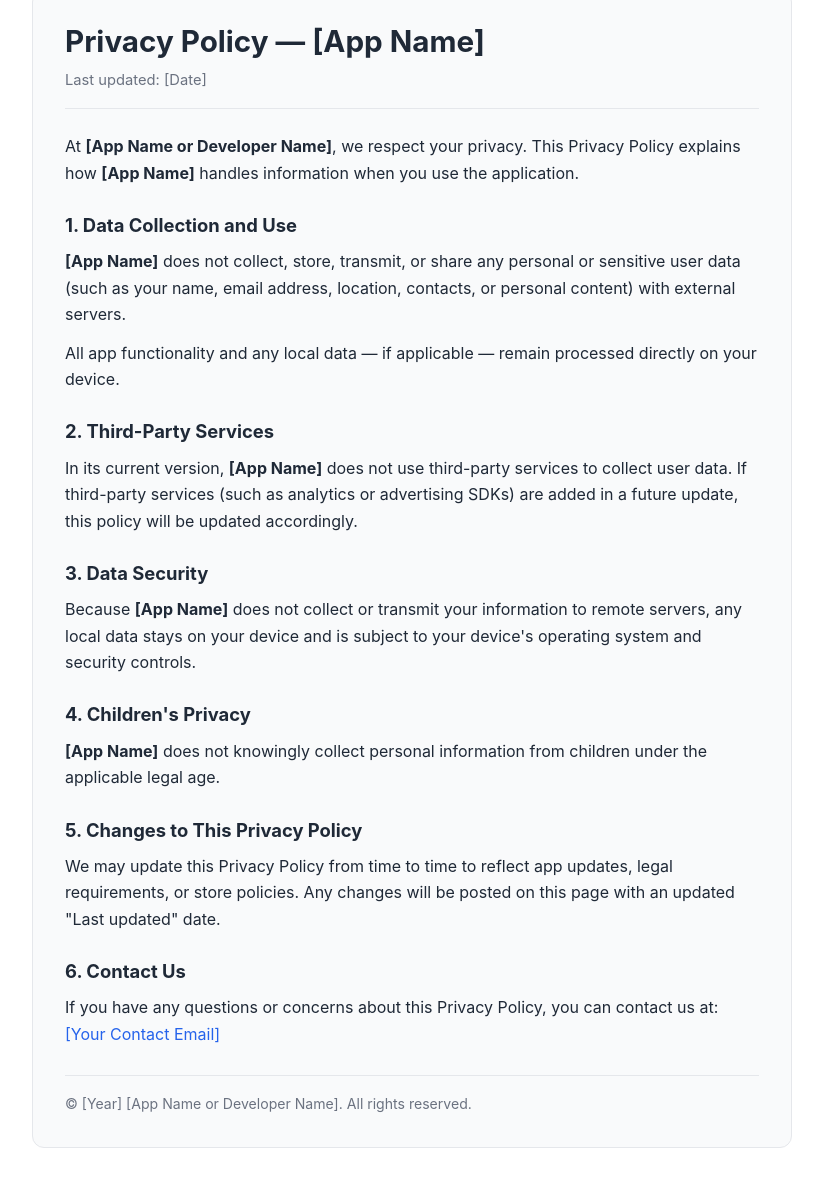
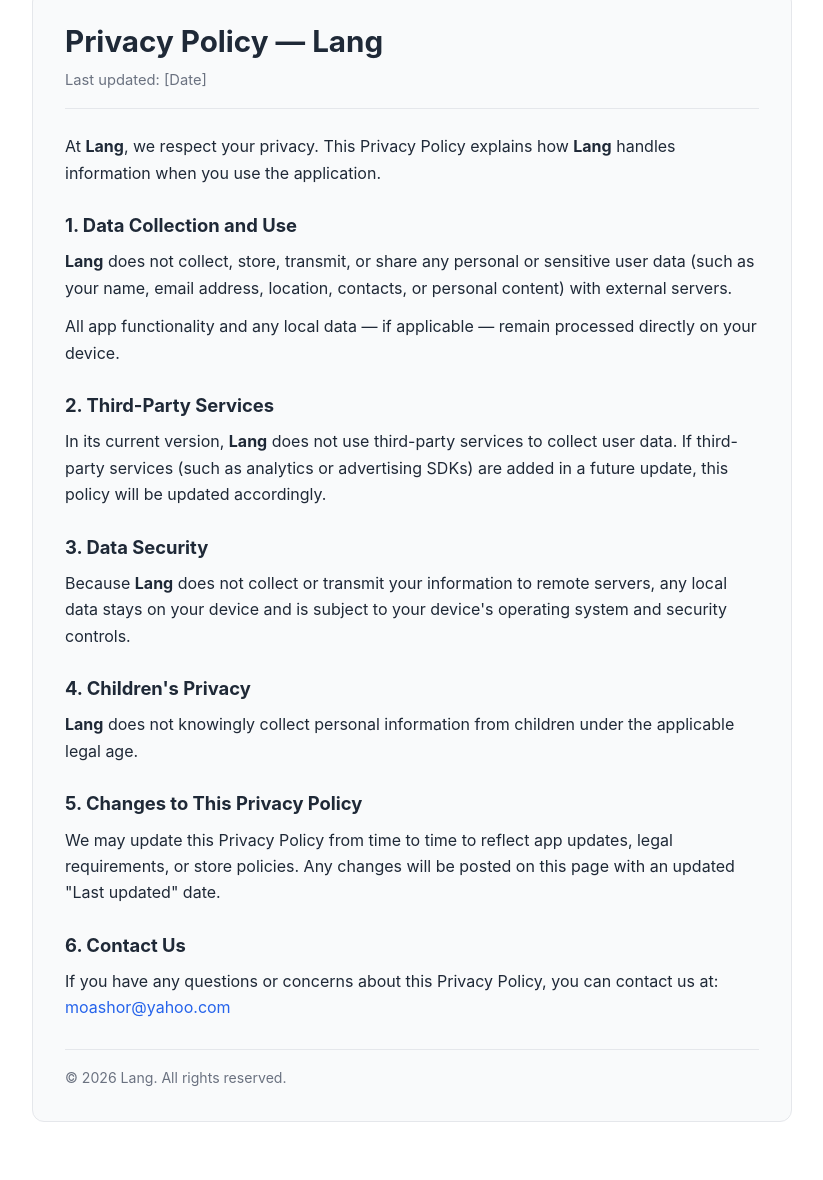
Before and after one commit to midoashour/bachakizz, a plain HTML site: page Lang-Privacy-Policy.html in a window 1280 px wide. Shown: the part 42-1222 px from the top of the page, without its empty margins (228-1051 px from the left). After the commit the page ends 1196 px from the top, so only its background shows below. Drawn offline with Linux system fonts and the light colour scheme.

Commit message:
Update privacy policy references to 'Lang'

```diff
--- a/Lang-Privacy-Policy.html
+++ b/Lang-Privacy-Policy.html
@@ -3,7 +3,7 @@
 <head>
   <meta charset="UTF-8" />
   <meta name="viewport" content="width=device-width, initial-scale=1.0" />
-  <title>Privacy Policy — [App Name]</title>
+  <title>Privacy Policy — Lang</title>
   <style>
     :root {
       color-scheme: light dark;
@@ -94,17 +94,17 @@
 </head>
 <body>
   <main class="container">
-    <h1>Privacy Policy — [App Name]</h1>
+    <h1>Privacy Policy — Lang</h1>
     <div class="updated">Last updated: [Date]</div>
 
     <p>
-      At <strong>[App Name or Developer Name]</strong>, we respect your privacy. This Privacy Policy
-      explains how <strong>[App Name]</strong> handles information when you use the application.
+      At <strong>Lang</strong>, we respect your privacy. This Privacy Policy
+      explains how <strong>Lang</strong> handles information when you use the application.
     </p>
 
     <h2>1. Data Collection and Use</h2>
     <p>
-      <strong>[App Name]</strong> does not collect, store, transmit, or share any personal or
+      <strong>Lang</strong> does not collect, store, transmit, or share any personal or
       sensitive user data (such as your name, email address, location, contacts, or personal
       content) with external servers.
     </p>
@@ -115,21 +115,21 @@
 
     <h2>2. Third-Party Services</h2>
     <p>
-      In its current version, <strong>[App Name]</strong> does not use third-party services to collect
+      In its current version, <strong>Lang</strong> does not use third-party services to collect
       user data. If third-party services (such as analytics or advertising SDKs) are added in a
       future update, this policy will be updated accordingly.
     </p>
 
     <h2>3. Data Security</h2>
     <p>
-      Because <strong>[App Name]</strong> does not collect or transmit your information to remote
+      Because <strong>Lang</strong> does not collect or transmit your information to remote
       servers, any local data stays on your device and is subject to your device's operating system
       and security controls.
     </p>
 
     <h2>4. Children's Privacy</h2>
     <p>
-      <strong>[App Name]</strong> does not knowingly collect personal information from children under
+      <strong>Lang</strong> does not knowingly collect personal information from children under
       the applicable legal age.
     </p>
 
@@ -142,11 +142,11 @@
     <h2>6. Contact Us</h2>
     <p>
       If you have any questions or concerns about this Privacy Policy, you can contact us at:
-      <a href="mailto:[Your Contact Email]">[Your Contact Email]</a>
+      <a href="mailto:moashor@yahoo.com]"> moashor@yahoo.com </a>
     </p>
 
     <footer>
-      &copy; [Year] [App Name or Developer Name]. All rights reserved.
+      &copy; 2026 Lang. All rights reserved.
     </footer>
   </main>
 </body>
```
